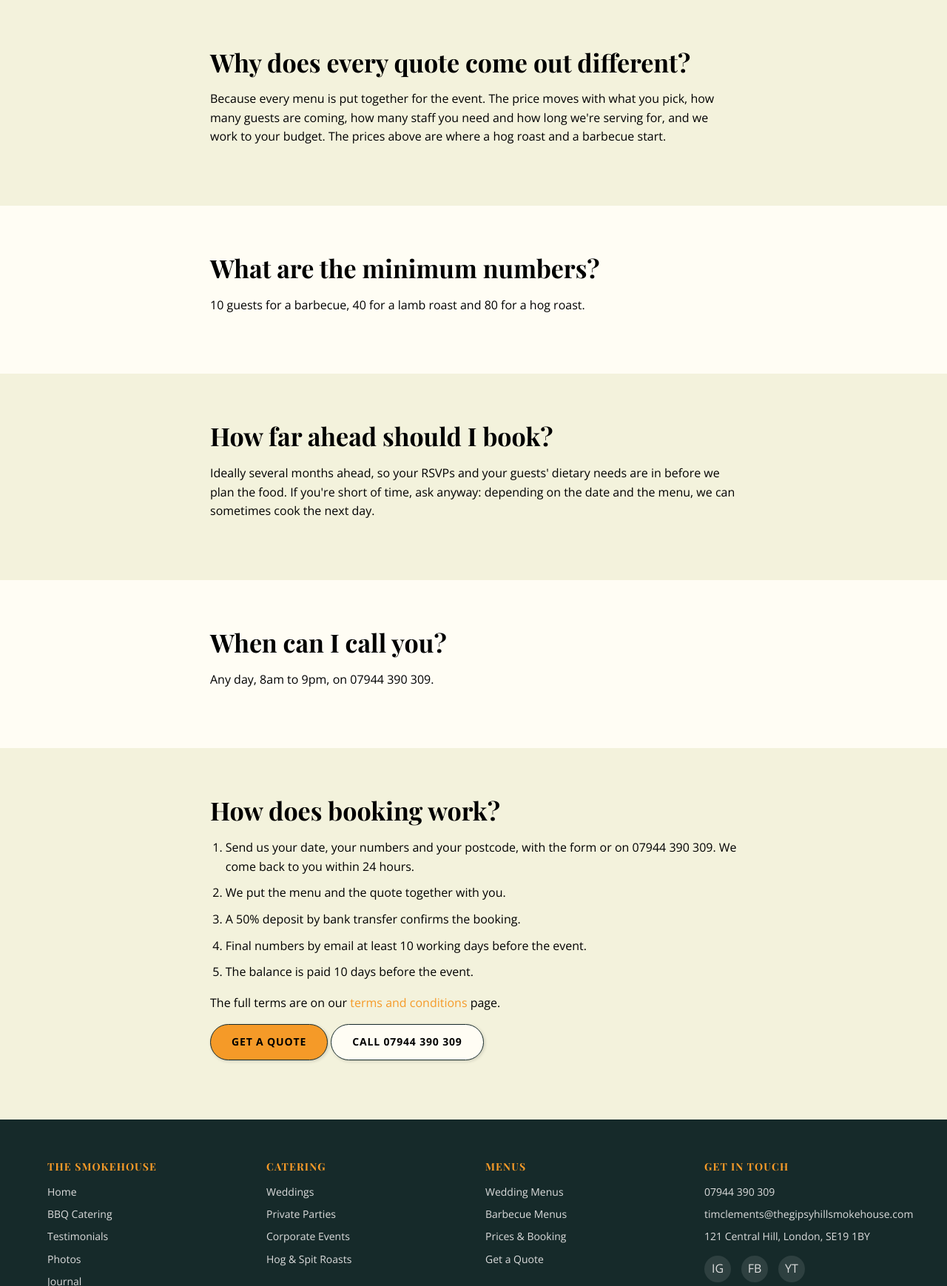
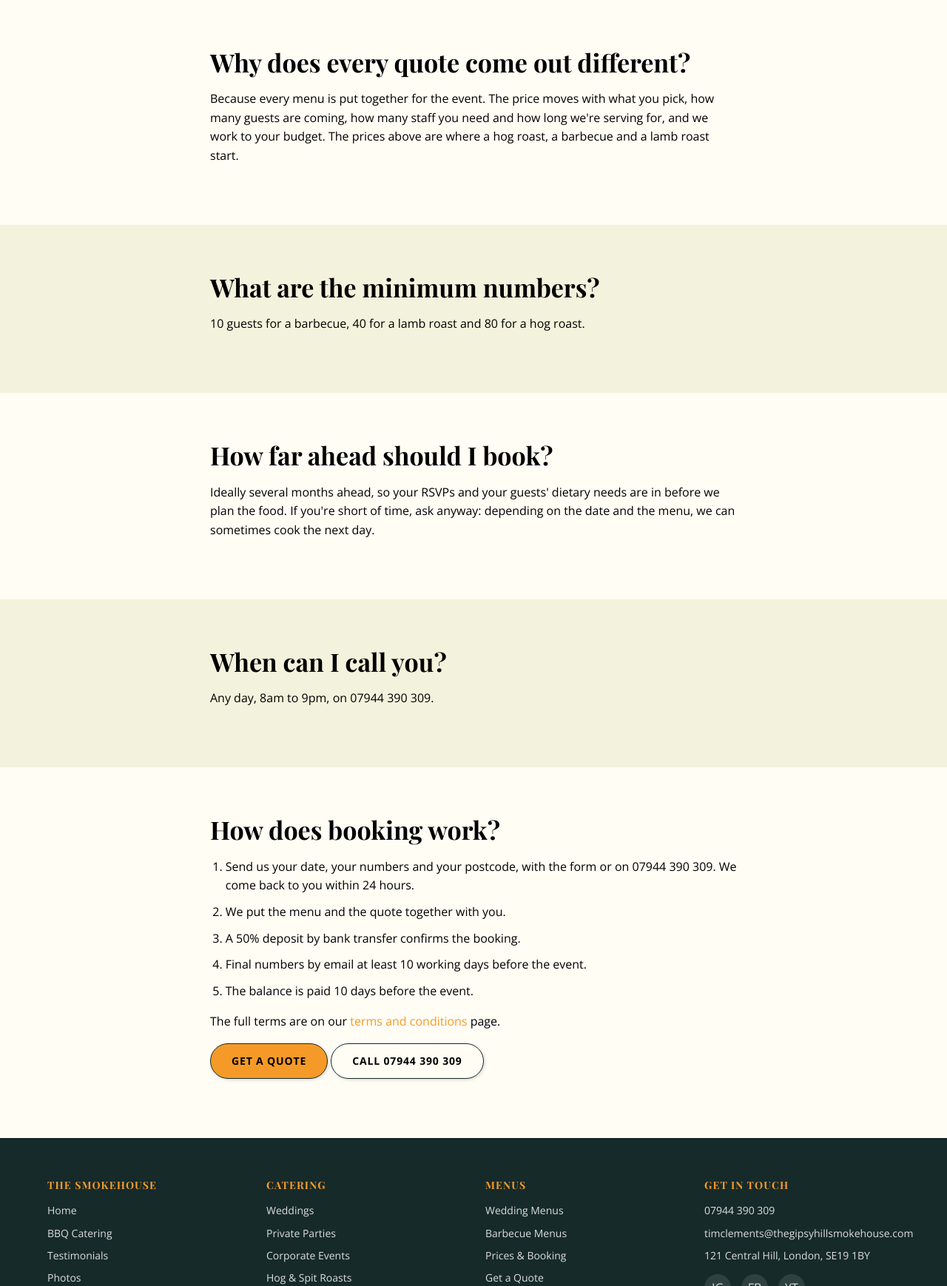
Before and after one commit to MyMentalKitchen/the-gipsy-hill-smokehouse, a plain HTML site: page prices-and-booking.html in a window 1280 px wide. Shown: the part 1460-3198 px from the top of the page at 74% size. Drawn offline with nearby package versions, Linux system fonts and the light colour scheme; a web font is replaced by a local one.

Commit message:
Prices page: lamb in the starting-prices line; section backgrounds alternate again
Co-Authored-By: Claude Opus 5.5 <noreply@anthropic.com>

```diff
--- a/prices-and-booking.html
+++ b/prices-and-booking.html
@@ -155,7 +155,7 @@
       "name": "Why does every quote come out different?",
       "acceptedAnswer": {
         "@type": "Answer",
-        "text": "Because every menu is put together for the event. The price moves with what you pick, how many guests are coming, how many staff you need and how long we're serving for, and we work to your budget. The prices above are where a hog roast and a barbecue start."
+        "text": "Because every menu is put together for the event. The price moves with what you pick, how many guests are coming, how many staff you need and how long we're serving for, and we work to your budget. The prices above are where a hog roast, a barbecue and a lamb roast start."
       }
     },
     {
@@ -256,14 +256,14 @@ height="0" width="0" style="display:none;visibility:hidden"></iframe></noscript>
   </div>
 </section>
 
-<section class="cream">
+<section>
   <div class="container narrow-copy">
     <h2>How much does a lamb roast cost?</h2>
     <p>From £850 to serve up to 50 guests. The minimum for a lamb roast is 40 guests.</p>
   </div>
 </section>
 
-<section>
+<section class="cream">
   <div class="container narrow-copy">
     <h2>What's added to the price?</h2>
     <p>Extra staff, cleaning, and delivery and collection. Delivery is £45 and collection is £45, so £90 in all, within 50 miles of Gipsy Hill. Salads and sides are optional with a hog roast.</p>
@@ -271,35 +271,35 @@ height="0" width="0" style="display:none;visibility:hidden"></iframe></noscript>
   </div>
 </section>
 
-<section class="cream">
+<section>
   <div class="container narrow-copy">
     <h2>Why does every quote come out different?</h2>
-    <p>Because every menu is put together for the event. The price moves with what you pick, how many guests are coming, how many staff you need and how long we're serving for, and we work to your budget. The prices above are where a hog roast and a barbecue start.</p>
+    <p>Because every menu is put together for the event. The price moves with what you pick, how many guests are coming, how many staff you need and how long we're serving for, and we work to your budget. The prices above are where a hog roast, a barbecue and a lamb roast start.</p>
   </div>
 </section>
 
-<section>
+<section class="cream">
   <div class="container narrow-copy">
     <h2>What are the minimum numbers?</h2>
     <p>10 guests for a barbecue, 40 for a lamb roast and 80 for a hog roast.</p>
   </div>
 </section>
 
-<section class="cream">
+<section>
   <div class="container narrow-copy">
     <h2>How far ahead should I book?</h2>
     <p>Ideally several months ahead, so your RSVPs and your guests' dietary needs are in before we plan the food. If you're short of time, ask anyway: depending on the date and the menu, we can sometimes cook the next day.</p>
   </div>
 </section>
 
-<section>
+<section class="cream">
   <div class="container narrow-copy">
     <h2>When can I call you?</h2>
     <p>Any day, 8am to 9pm, on 07944 390 309.</p>
   </div>
 </section>
 
-<section class="cream">
+<section>
   <div class="container narrow-copy">
     <h2>How does booking work?</h2>
     <ol class="booking-steps">
```
